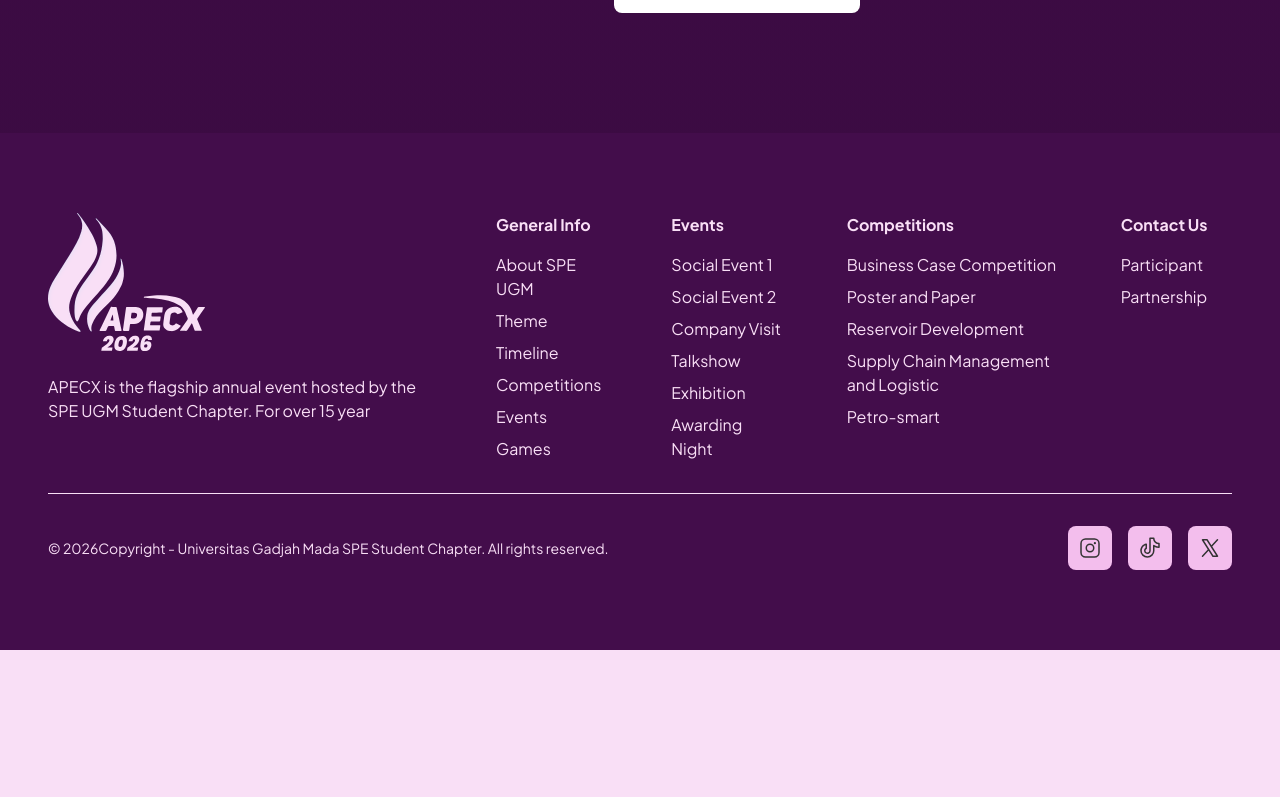
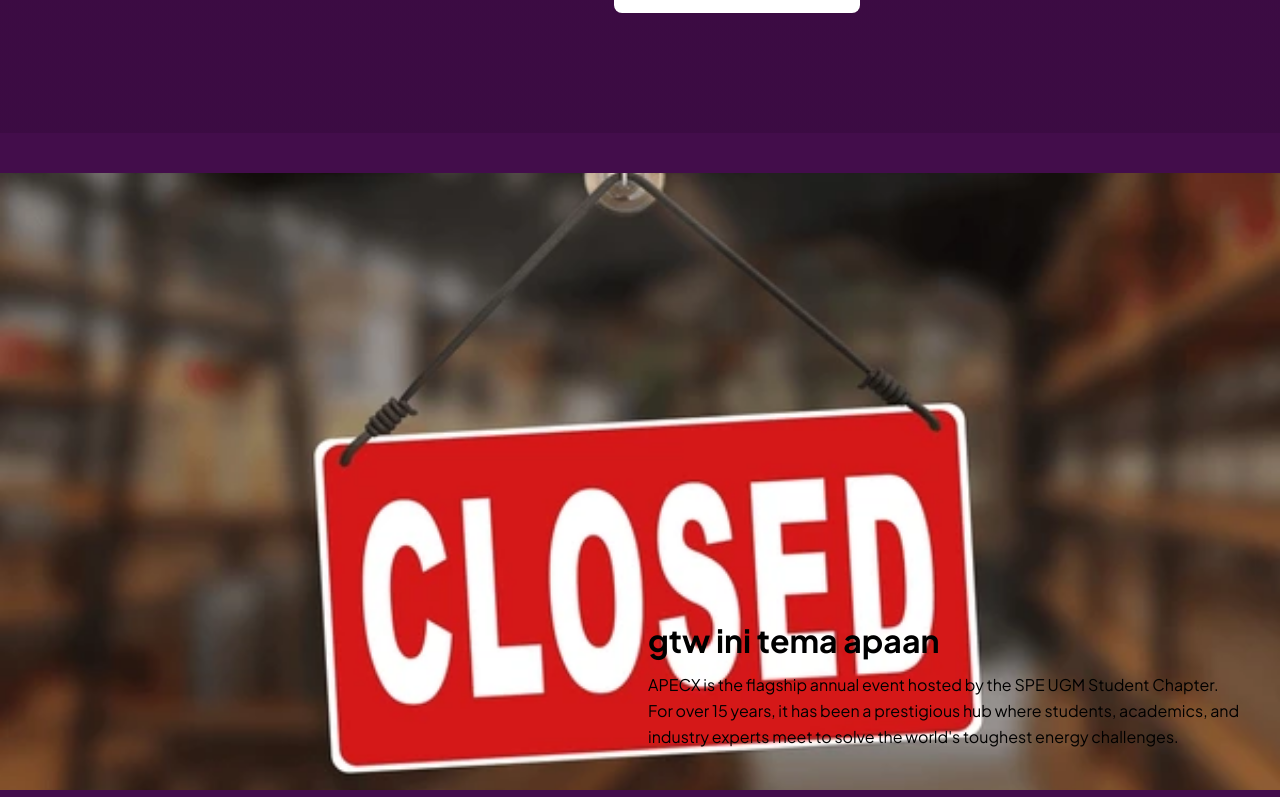
Before and after one commit to apecxugm/apecx2026, a Next.js app: page / in a window 1280 px wide. Shown: the part 1043-1840 px from the top of the page. Before the commit the page ends 1693 px from the top, so only its background shows below. Built offline with nearby package versions, Linux system fonts and the light colour scheme.

Commit message:
feat(theme): add theme section on landing-page

```diff
--- a/src/app/page.tsx
+++ b/src/app/page.tsx
@@ -1,11 +1,13 @@
 import AboutUs from "../modules/landing-page/about-us";
 import Hero from "../modules/landing-page/hero";
+import Theme from "../modules/landing-page/theme";
 
 export default function Home() {
   return (
     <>
       <Hero />
       <AboutUs />
+      <Theme />
     </>
   );
 }
--- a/src/components/hero/hero-background.tsx
+++ b/src/components/hero/hero-background.tsx
@@ -43,6 +43,7 @@ export default function HeroBackground() {
         </defs>
       </svg>
 
+      {/* Left light path */}
       <svg className="absolute z-10 md:block hidden" xmlns="http://www.w3.org/2000/svg" width="340" height="859" viewBox="0 0 340 859" fill="none">
         <g filter="url(#filter0_dddddf_90_2950)">
           <path className="hero-light" d="M91.0001 747L262 -8" stroke="url(#paint0_linear_90_2950)" strokeWidth="12" />
@@ -86,6 +87,7 @@ export default function HeroBackground() {
         </defs>
       </svg>
 
+      {/* Left light bottom path */}
       <svg className="absolute z-1 bottom-8 left-21 md:block hidden" xmlns="http://www.w3.org/2000/svg" width="300" height="89" viewBox="0 0 300 89" fill="none">
         <g filter="url(#filter0_f_90_3004)">
           <path className="hero-light-bottom" d="M293.667 9.86182L6.16687 78.8618" stroke="url(#paint0_linear_90_3004)" strokeWidth="10" />
@@ -104,6 +106,7 @@ export default function HeroBackground() {
         </defs>
       </svg>
 
+    {/* Left light path - mobile*/}
       <svg className="z-1 absolute bottom-6 md:hidden" xmlns="http://www.w3.org/2000/svg" width="44" height="65" viewBox="0 0 44 65" fill="none">
         <g filter="url(#filter0_f_99_3149)">
           <path className="hero-light-bottom" d="M40.806 4.15161L-100.373 59.9204" stroke="url(#paint0_linear_99_3149)" strokeWidth="4.30206" />
--- /dev/null
+++ b/src/modules/landing-page/theme.tsx
@@ -0,0 +1,20 @@
+const Theme = () => {
+  return (
+    <section id="theme" className="w-screen bg-primary-900 flex items-center justify-center">
+      <div className="relative w-full max-w-[1328px] aspect-[398/640] md:aspect-[1328/640] bg-center bg-cover mx-4 md:mx-0 my-10" style={{ backgroundImage: "url('/dummy.webp')" }}>
+        <div className="absolute inset-0 flex items-end justify-end">
+          <div className="text-left p-3 md:p-10 max-w-2xl space-y-2">
+            <h3 className="text-black font-bold">
+              gtw ini tema apaan
+            </h3>
+            <p className="text-black text-sm md:text-base leading-relaxed">
+              APECX is the flagship annual event hosted by the SPE UGM Student Chapter. For over 15 years, it has been a prestigious hub where students, academics, and industry experts meet to solve the world&apos;s toughest energy challenges.
+            </p>
+          </div>
+        </div>
+      </div>
+    </section>
+  );
+}
+
+export default Theme;
```
Also changed, not shown: public/dummy.webp (added).
